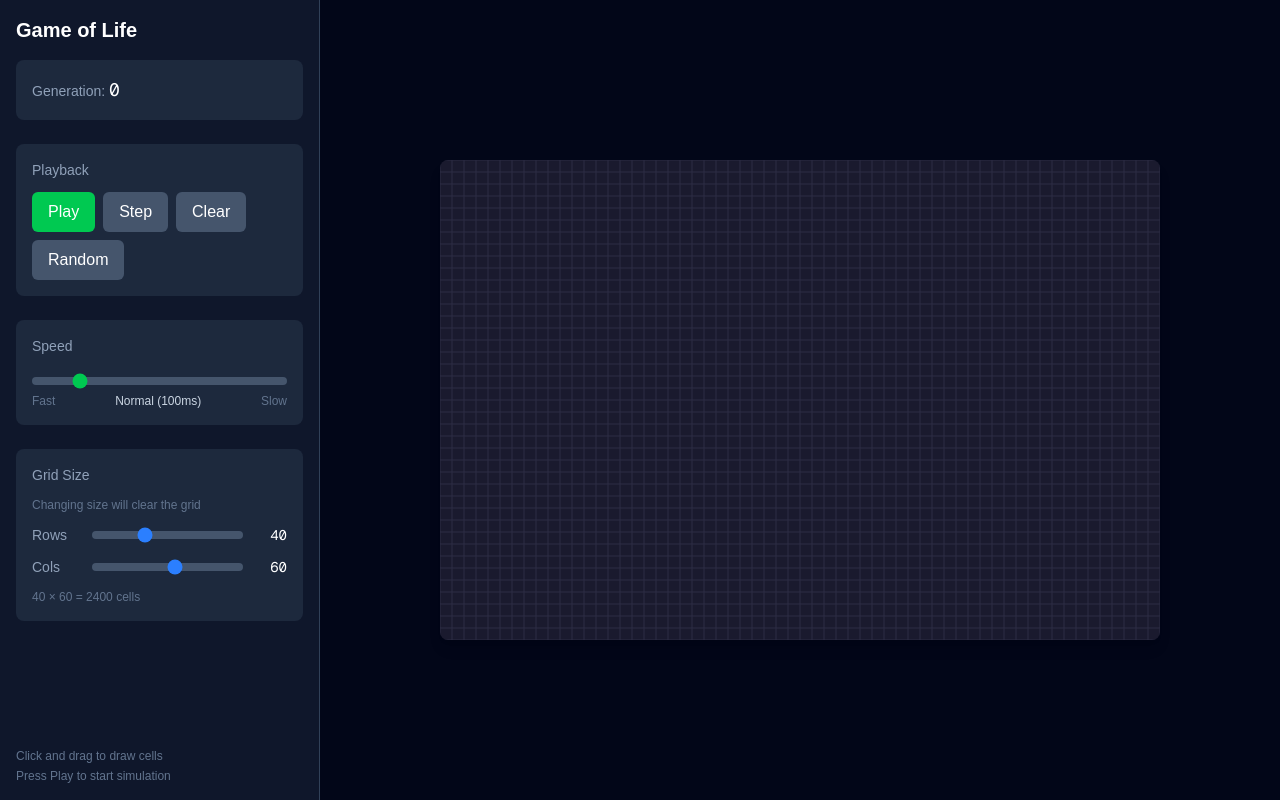
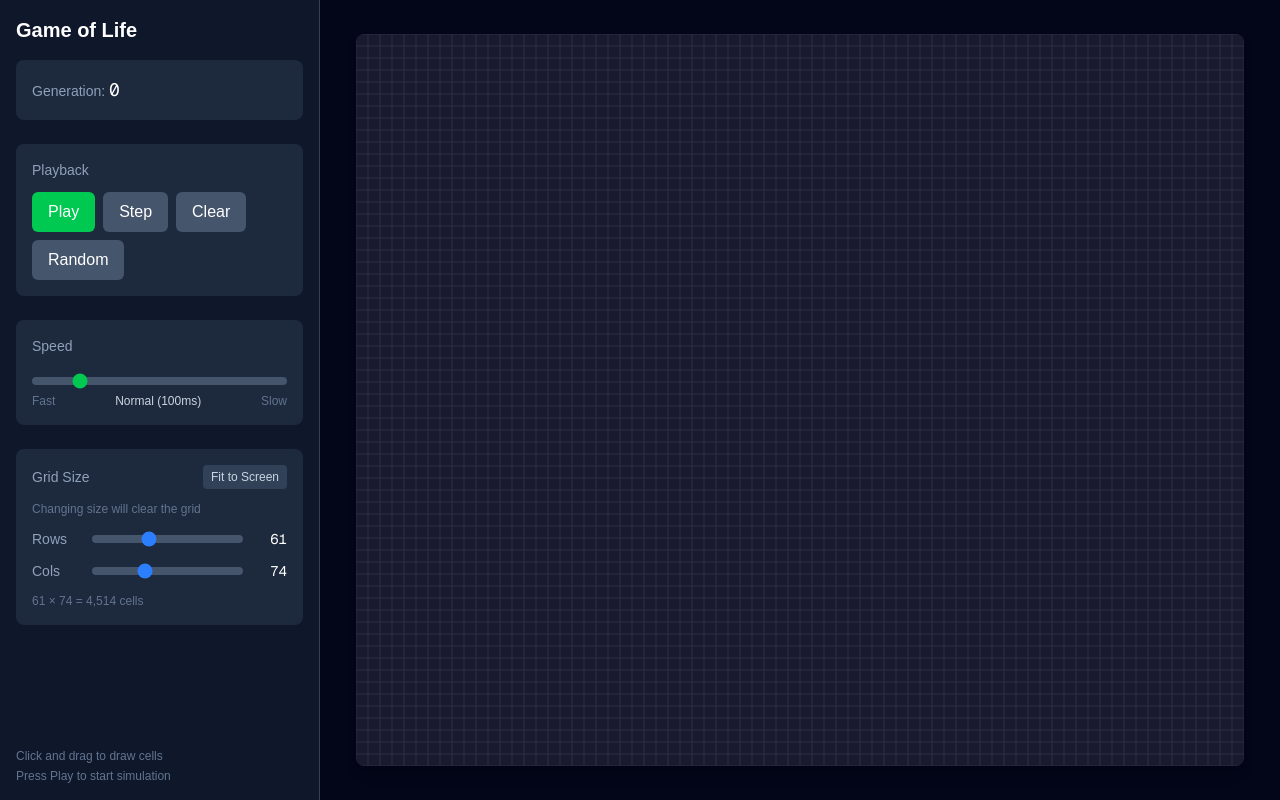
Before and after one commit to akashpatel1198/game-of-life, a Next.js app: page /game in a window 1280 px wide. Built offline with nearby package versions, Linux system fonts and the light colour scheme.

Commit message:
fit to screen functionality

```diff
--- a/app/game/_gameComponents/Controls.tsx
+++ b/app/game/_gameComponents/Controls.tsx
@@ -2,11 +2,16 @@
 
 import React from 'react';
 import { useGame } from '@/contexts/GameContext';
+import { GRID_LIMITS } from '@/lib/types';
 
-export default function Controls() {
+interface ControlsProps {
+  containerRef: React.RefObject<HTMLDivElement | null>;
+}
+
+export default function Controls({ containerRef }: ControlsProps) {
   const { state, toggleRunning, nextGeneration, clearGrid, randomizeGrid, setSpeed, setGridSize } = useGame();
   const { isRunning, generation, config } = state;
-  const { speed, gridSize } = config;
+  const { speed, gridSize, cellSize } = config;
 
   const handleSpeedChange = (e: React.ChangeEvent<HTMLInputElement>) => {
     const newSpeed = parseInt(e.target.value, 10);
@@ -15,16 +20,33 @@ export default function Controls() {
 
   const handleRowsChange = (e: React.ChangeEvent<HTMLInputElement>) => {
     const newRows = parseInt(e.target.value, 10);
-    if (newRows >= 10 && newRows <= 100) {
+    if (newRows >= GRID_LIMITS.minRows && newRows <= GRID_LIMITS.maxRows) {
       setGridSize(newRows, gridSize.cols);
     }
   };
 
   const handleColsChange = (e: React.ChangeEvent<HTMLInputElement>) => {
     const newCols = parseInt(e.target.value, 10);
-    if (newCols >= 10 && newCols <= 100) {
+    if (newCols >= GRID_LIMITS.minCols && newCols <= GRID_LIMITS.maxCols) {
       setGridSize(gridSize.rows, newCols);
     }
+  };
+
+  const handleFitToScreen = () => {
+    if (!containerRef.current) return;
+
+    const container = containerRef.current;
+    const padding = 32;
+    const availableWidth = container.clientWidth - padding * 2;
+    const availableHeight = container.clientHeight - padding * 2;
+
+    const maxCols = Math.floor(availableWidth / cellSize);
+    const maxRows = Math.floor(availableHeight / cellSize);
+
+    const cols = Math.min(Math.max(maxCols, GRID_LIMITS.minCols), GRID_LIMITS.maxCols);
+    const rows = Math.min(Math.max(maxRows, GRID_LIMITS.minRows), GRID_LIMITS.maxRows);
+
+    setGridSize(rows, cols);
   };
 
   const getSpeedLabel = (ms: number): string => {
@@ -104,7 +126,15 @@ export default function Controls() {
 
       {/* Grid Size Controls */}
       <div className="p-4 bg-slate-800 rounded-lg">
-        <h3 className="text-sm font-medium text-slate-400 mb-3">Grid Size</h3>
+        <div className="flex items-center justify-between mb-3">
+          <h3 className="text-sm font-medium text-slate-400">Grid Size</h3>
+          <button
+            onClick={handleFitToScreen}
+            className="text-xs px-2 py-1 rounded bg-slate-700 hover:bg-slate-600 text-slate-300 transition-colors"
+          >
+            Fit to Screen
+          </button>
+        </div>
         <p className="text-xs text-slate-500 mb-3">Changing size will clear the grid</p>
 
         <div className="space-y-3">
@@ -112,8 +142,8 @@ export default function Controls() {
             <label className="text-sm text-slate-400 w-12">Rows</label>
             <input
               type="range"
-              min="10"
-              max="100"
+              min={GRID_LIMITS.minRows}
+              max={GRID_LIMITS.maxRows}
               value={gridSize.rows}
               onChange={handleRowsChange}
               className="flex-1 h-2 bg-slate-600 rounded-lg appearance-none cursor-pointer accent-blue-500"
@@ -125,8 +155,8 @@ export default function Controls() {
             <label className="text-sm text-slate-400 w-12">Cols</label>
             <input
               type="range"
-              min="10"
-              max="100"
+              min={GRID_LIMITS.minCols}
+              max={GRID_LIMITS.maxCols}
               value={gridSize.cols}
               onChange={handleColsChange}
               className="flex-1 h-2 bg-slate-600 rounded-lg appearance-none cursor-pointer accent-blue-500"
@@ -136,7 +166,7 @@ export default function Controls() {
         </div>
 
         <div className="mt-3 text-xs text-slate-500">
-          {gridSize.rows} × {gridSize.cols} = {gridSize.rows * gridSize.cols} cells
+          {gridSize.rows} × {gridSize.cols} = {(gridSize.rows * gridSize.cols).toLocaleString()} cells
         </div>
       </div>
     </div>
--- a/app/game/_gameComponents/Grid.tsx
+++ b/app/game/_gameComponents/Grid.tsx
@@ -2,18 +2,43 @@
 
 import React, { useRef, useEffect, useCallback, useState } from 'react';
 import { useGame } from '@/contexts/GameContext';
+import { GRID_LIMITS } from '@/lib/types';
 
-export default function Grid() {
-  const { state, toggleCell, setCell } = useGame();
+interface GridProps {
+  containerRef?: React.RefObject<HTMLDivElement | null>;
+}
+
+export default function Grid({ containerRef }: GridProps) {
+  const { state, setCell, setGridSize } = useGame();
   const { grid, config } = state;
   const { cellSize } = config;
 
   const canvasRef = useRef<HTMLCanvasElement>(null);
   const [isDrawing, setIsDrawing] = useState(false);
-  const [drawMode, setDrawMode] = useState<0 | 1>(1); // 1 = drawing alive, 0 = erasing
+  const [drawMode, setDrawMode] = useState<0 | 1>(1);
+  const hasAutoFit = useRef(false);
 
   const width = grid[0].length * cellSize;
   const height = grid.length * cellSize;
+
+  // Auto-fit grid to container on mount
+  useEffect(() => {
+    if (hasAutoFit.current || !containerRef?.current) return;
+
+    const container = containerRef.current;
+    const padding = 32; // Account for padding in the container
+    const availableWidth = container.clientWidth - padding * 2;
+    const availableHeight = container.clientHeight - padding * 2;
+
+    const maxCols = Math.floor(availableWidth / cellSize);
+    const maxRows = Math.floor(availableHeight / cellSize);
+
+    const cols = Math.min(Math.max(maxCols, GRID_LIMITS.minCols), GRID_LIMITS.maxCols);
+    const rows = Math.min(Math.max(maxRows, GRID_LIMITS.minRows), GRID_LIMITS.maxRows);
+
+    setGridSize(rows, cols);
+    hasAutoFit.current = true;
+  }, [containerRef, cellSize, setGridSize]);
 
   // Draw the grid
   useEffect(() => {
@@ -23,11 +48,9 @@ export default function Grid() {
     const ctx = canvas.getContext('2d');
     if (!ctx) return;
 
-    // Clear canvas
     ctx.fillStyle = '#1a1a2e';
     ctx.fillRect(0, 0, width, height);
 
-    // Draw cells
     ctx.fillStyle = '#4ade80';
     for (let row = 0; row < grid.length; row++) {
       for (let col = 0; col < grid[0].length; col++) {
@@ -42,11 +65,9 @@ export default function Grid() {
       }
     }
 
-    // Draw grid lines
     ctx.strokeStyle = '#2d2d44';
     ctx.lineWidth = 1;
 
-    // Vertical lines
     for (let x = 0; x <= width; x += cellSize) {
       ctx.beginPath();
       ctx.moveTo(x, 0);
@@ -54,7 +75,6 @@ export default function Grid() {
       ctx.stroke();
     }
 
-    // Horizontal lines
     for (let y = 0; y <= height; y += cellSize) {
       ctx.beginPath();
       ctx.moveTo(0, y);
@@ -88,7 +108,6 @@ export default function Grid() {
       const cell = getCellFromEvent(e);
       if (!cell) return;
 
-      // Determine draw mode based on current cell state
       const currentState = grid[cell.row][cell.col];
       const newMode = currentState === 1 ? 0 : 1;
       setDrawMode(newMode as 0 | 1);
--- a/app/game/_gameComponents/Sidebar.tsx
+++ b/app/game/_gameComponents/Sidebar.tsx
@@ -3,11 +3,15 @@
 import React from 'react';
 import Controls from './Controls';
 
-export default function Sidebar() {
+interface SidebarProps {
+  containerRef: React.RefObject<HTMLDivElement | null>;
+}
+
+export default function Sidebar({ containerRef }: SidebarProps) {
   return (
     <aside className="w-80 h-full bg-slate-900 p-4 flex flex-col gap-4 border-r border-slate-700 overflow-y-auto">
       <h2 className="text-xl font-bold text-white">Game of Life</h2>
-      <Controls />
+      <Controls containerRef={containerRef} />
 
       <div className="flex-1" />
 
--- a/app/game/page.tsx
+++ b/app/game/page.tsx
@@ -1,19 +1,30 @@
 'use client';
 
-import React from 'react';
+import React, { useRef } from 'react';
 import { GameProvider } from '@/contexts/GameContext';
 import Grid from './_gameComponents/Grid';
 import Sidebar from './_gameComponents/Sidebar';
 
+function GameContent() {
+  const containerRef = useRef<HTMLDivElement>(null);
+
+  return (
+    <div className="h-screen flex bg-slate-950">
+      <Sidebar containerRef={containerRef} />
+      <main
+        ref={containerRef}
+        className="flex-1 flex items-center justify-center p-8 overflow-hidden"
+      >
+        <Grid containerRef={containerRef} />
+      </main>
+    </div>
+  );
+}
+
 export default function GamePage() {
   return (
     <GameProvider>
-      <div className="h-screen flex bg-slate-950">
-        <Sidebar />
-        <main className="flex-1 flex items-center justify-center p-8 overflow-auto">
-          <Grid />
-        </main>
-      </div>
+      <GameContent />
     </GameProvider>
   );
 }
```
